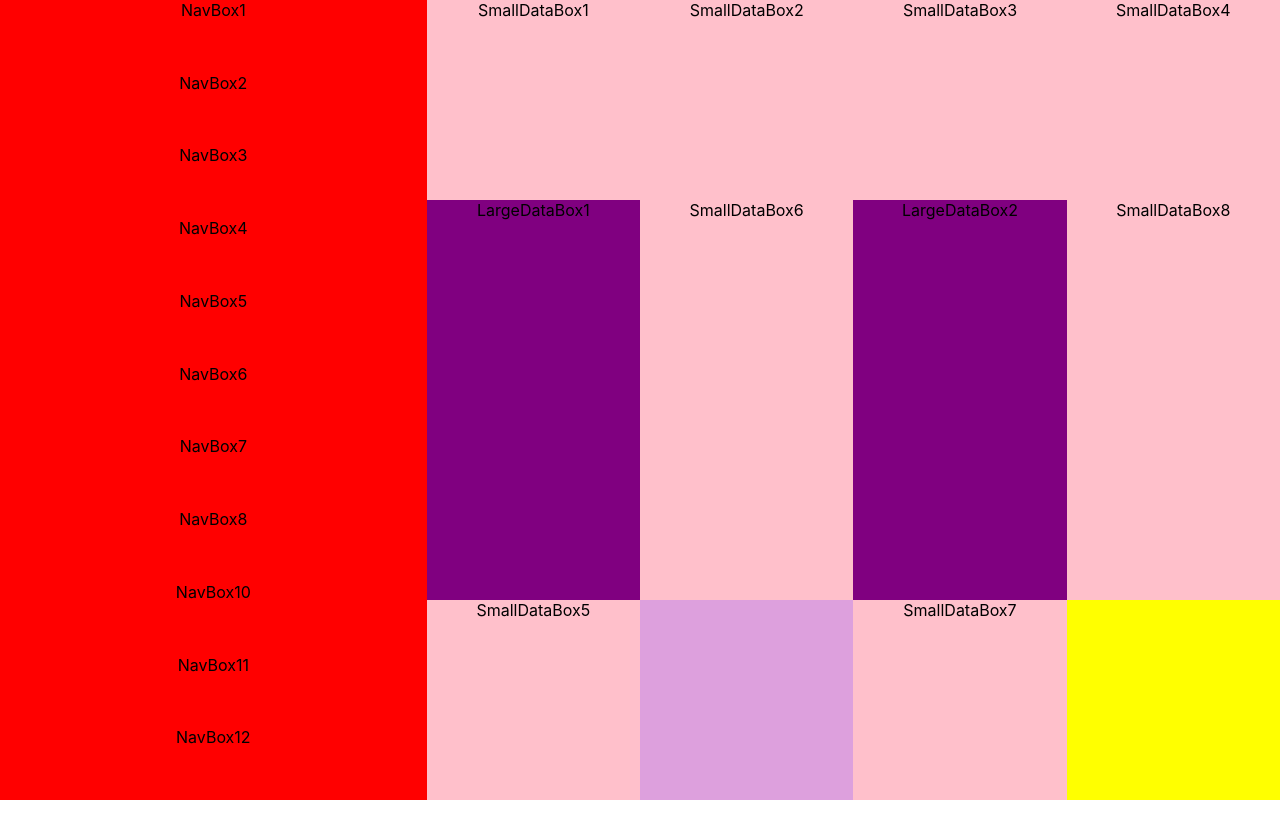
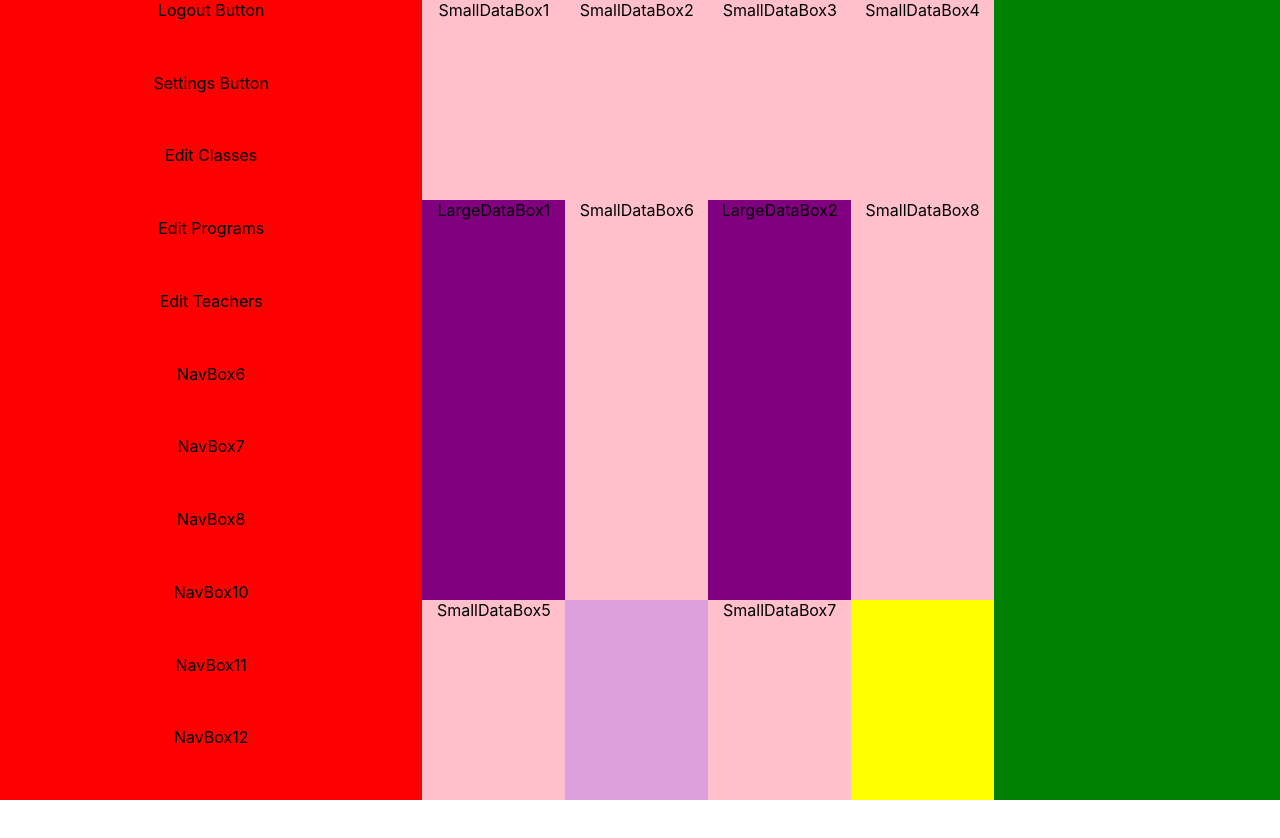
Before and after one commit to nicoleticknor/namaslay-admin, a React (Create React App) app: page / in a window 1280 px wide. Shown: the top 838 px of the page. Built offline with nearby package versions, Linux system fonts and the light colour scheme; the HTML template or start-up script is replaced by a standard one.

Commit message:
toggle view started

```diff
--- a/src/App.js
+++ b/src/App.js
@@ -1,10 +1,10 @@
 import React from 'react';
 import './App.css';
-import Dashboard from './pages/Dashboard'
+import Landing from './pages/Landing/Landing'
 
 function App() {
   return (
-    <Dashboard />
+    <Landing />
   );
 }
 
--- a/src/components/boxes/NavBox/NavBox.js
+++ b/src/components/boxes/NavBox/NavBox.js
@@ -2,10 +2,11 @@ import React from 'react'
 import './NavBox.scss'
 
 function NavBox(props) {
-  const { text } = props
+  const { text, onClick } = props
 
   return (
-    <div className="NavBox">
+    <div className="NavBox"
+      onClick={onClick}>
       {text}
     </div>
   )
--- /dev/null
+++ b/src/components/panels/ClassesPanel/ClassesPanel.scss
@@ -0,0 +1,3 @@
+.Schedule {
+
+}
--- a/src/pages/Dashboard.js
+++ b/src/components/panels/Dashboard/Dashboard.js
@@ -1,49 +1,11 @@
-import React from 'react';
+import React from 'react'
 import './Dashboard.scss'
-import NavBox from '../components/boxes/NavBox/NavBox'
-import SmallDataBox from '../components/boxes/SmallDataBox/SmallDataBox'
-import LargeDataBox from '../components/boxes/LargeDataBox/LargeDataBox'
+import SmallDataBox from '../../boxes/SmallDataBox/SmallDataBox'
+import LargeDataBox from '../../boxes/LargeDataBox/LargeDataBox'
 
-function Dashboard() {
-
+function Dashboard(props) {
   return (
-
     <div className="Dashboard">
-      <div className="Dashboard__left-panel">
-        <NavBox
-          text='NavBox1'
-        />
-        <NavBox
-          text='NavBox2'
-        />
-        <NavBox
-          text='NavBox3'
-        />
-        <NavBox
-          text='NavBox4'
-        />
-        <NavBox
-          text='NavBox5'
-        />
-        <NavBox
-          text='NavBox6'
-        />
-        <NavBox
-          text='NavBox7'
-        />
-        <NavBox
-          text='NavBox8'
-        />
-        <NavBox
-          text='NavBox10'
-        />
-        <NavBox
-          text='NavBox11'
-        />
-        <NavBox
-          text='NavBox12'
-        />
-      </div>
       <div className="Dashboard__middle-panel-1">
         <SmallDataBox
           text='SmallDataBox1'
@@ -85,8 +47,8 @@ function Dashboard() {
           text='SmallDataBox8'
         />
       </div>
-
     </div>
   )
 }
+
 export default Dashboard
--- a/src/pages/Dashboard.scss
+++ b/src/components/panels/Dashboard/Dashboard.scss
@@ -3,22 +3,11 @@
   grid-template-columns: 1fr 1fr 1fr 1fr 1fr 1fr;
   grid-template-rows: 1fr 1fr 1fr 1fr;
 
-  &__left-panel {
-    height: 100vh;
-    display: grid;
-    grid-template-rows: 1fr 1fr 1fr 1fr 1fr 1fr 1fr 1fr 1fr 1fr 1fr;
-    grid-column-start: 1;
-    grid-column-end: 3;
-    // grid-row-start: 1;
-    // grid-row-end: 3;
-    background-color: red;
-  }
   &__middle-panel-1 {
     height: 100vh;
     display: grid;
     grid-template-rows: 25% 50% 25%;
     background-color: green;
-
   }
 
   &__middle-panel-2 {
@@ -32,10 +21,6 @@
       display: grid;
       grid-template-rows: 25% 50% 25%;
       background-color: turquoise;
-
-  }
-  .LargeDataBox2 {
-
   }
   &__right-panel-2 {
     height: 100vh;
@@ -43,5 +28,4 @@
     grid-template-rows: 25% 50% 25%;
   background-color: yellow;
 }
-
 }
--- /dev/null
+++ b/src/pages/Landing/Landing.js
@@ -0,0 +1,86 @@
+import React, { useState } from 'react';
+import './Landing.scss'
+import NavBox from '../../components/boxes/NavBox/NavBox'
+import Dashboard from '../../components/panels/Dashboard/Dashboard'
+
+function Landing() {
+
+  const [showClasses, showClassesHandler] = useState(false)
+  const [showPrograms, showProgramsHandler] = useState(false)
+  const [showTeachers, showTeachersHandler] = useState(false)
+  const [showDashboard, showDashboardHandler] = useState(true)
+
+  const handleShowClasses = () => {
+    showClassesHandler(!showClasses)
+    showProgramsHandler(false)
+    showTeachersHandler(false)
+    showDashboardHandler(false)
+    console.log(showClasses);
+  }
+  const handleShowPrograms = () => {
+    showProgramsHandler(!showPrograms)
+    showTeachersHandler(false)
+    showDashboardHandler(false)
+    console.log(showPrograms);
+  }
+  const handleShowTeachers = () => {
+    showTeachersHandler(!showTeachers)
+    showProgramsHandler(false)
+    showDashboardHandler(false)
+    console.log(showTeachers);
+  }
+
+  const handleShowDashboard = () => {
+    showTeachersHandler(!showTeachers)
+    showProgramsHandler(false)
+    console.log(showTeachers);
+  }
+
+  return (
+
+    <div className="Landing">
+      <div className="Landing__nav-panel">
+        <NavBox
+          text='Logout Button'
+        />
+        <NavBox
+          text='Settings Button'
+        />
+        <NavBox
+          text='Edit Classes'
+          onClick={handleShowClasses}
+        />
+        <NavBox
+          text='Edit Programs'
+          onClick={handleShowPrograms}
+        />
+        <NavBox
+          text='Edit Teachers'
+          onClick={handleShowTeachers}
+        />
+        <NavBox
+          text='NavBox6'
+        />
+        <NavBox
+          text='NavBox7'
+        />
+        <NavBox
+          text='NavBox8'
+        />
+        <NavBox
+          text='NavBox10'
+        />
+        <NavBox
+          text='NavBox11'
+        />
+        <NavBox
+          text='NavBox12'
+        />
+      </div>
+      <div className="Landing__view-panel">
+        <Dashboard />
+      </div>
+    </div>
+  )
+}
+export default Landing
--- /dev/null
+++ b/src/pages/Landing/Landing.scss
@@ -0,0 +1,15 @@
+.Landing {
+  display: grid;
+  grid-template-columns: 33% 67%;
+
+  &__nav-panel {
+    height: 100vh;
+    display: grid;
+    grid-template-rows: 1fr 1fr 1fr 1fr 1fr 1fr 1fr 1fr 1fr 1fr 1fr;
+    background-color: red;
+  }
+  &__view-panel {
+    height: 100vh;
+    background-color: green;
+  }
+}
```
Also changed, not shown: src/components/panels/ClassesPanel/ClassesPanel.js (added, +11 -0 lines).
